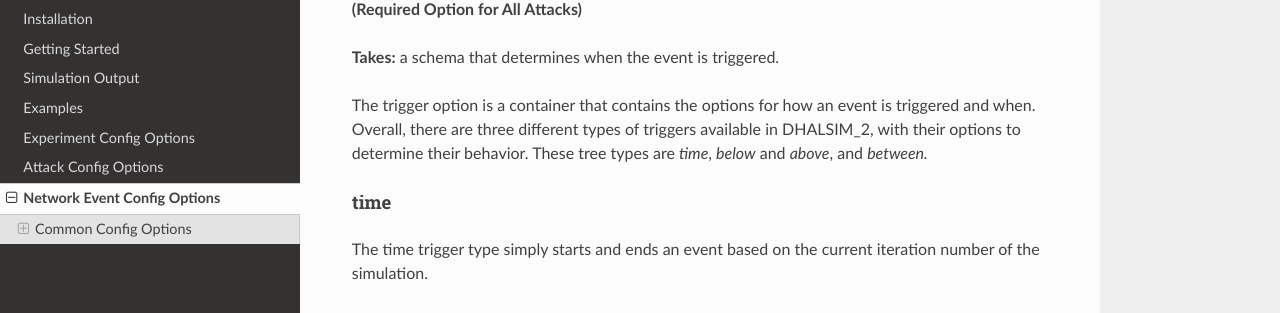
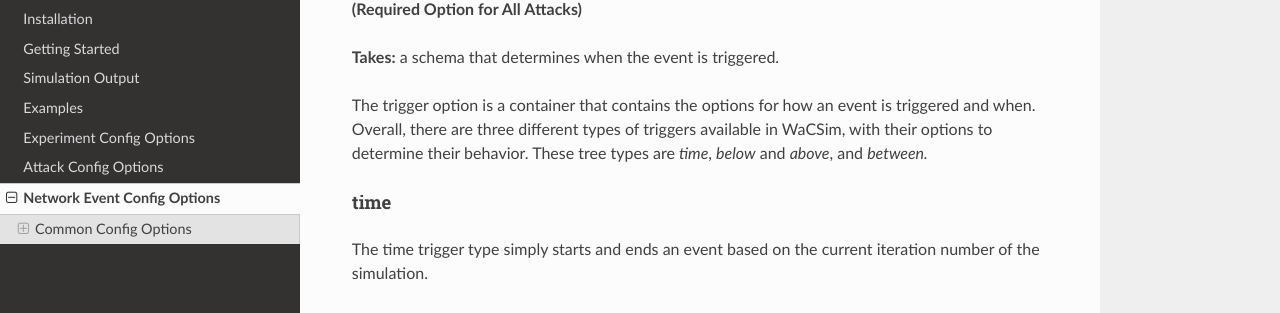
Before and after one commit to StavC/WaCSim, a Sphinx documentation site: the page built from doc/event_config_docs.rst, in a window 1280 px wide and 900 px high, scrolled down 817 px. Shown: the part 162-475 px from the top of the window. Built offline with Sphinx 7.4.7 and the Read the Docs theme 3.1.0, drawn with Linux system fonts in a browser that asks for light colours; the version number is read from the project's files by our own code.

Commit message:
Update event_config_docs.rst

```diff
--- a/doc/event_config_docs.rst
+++ b/doc/event_config_docs.rst
@@ -26,7 +26,7 @@ trigger
 
 **Takes:** a schema that determines when the event is triggered.
 
-The trigger option is a container that contains the options for how an event is triggered and when. Overall, there are three different types of triggers available in DHALSIM_2, with their options to determine their behavior. These tree types are `time`, `below` and `above`, and `between.`
+The trigger option is a container that contains the options for how an event is triggered and when. Overall, there are three different types of triggers available in WaCSim, with their options to determine their behavior. These tree types are `time`, `below` and `above`, and `between.`
 
 time
 ~~~~
```
